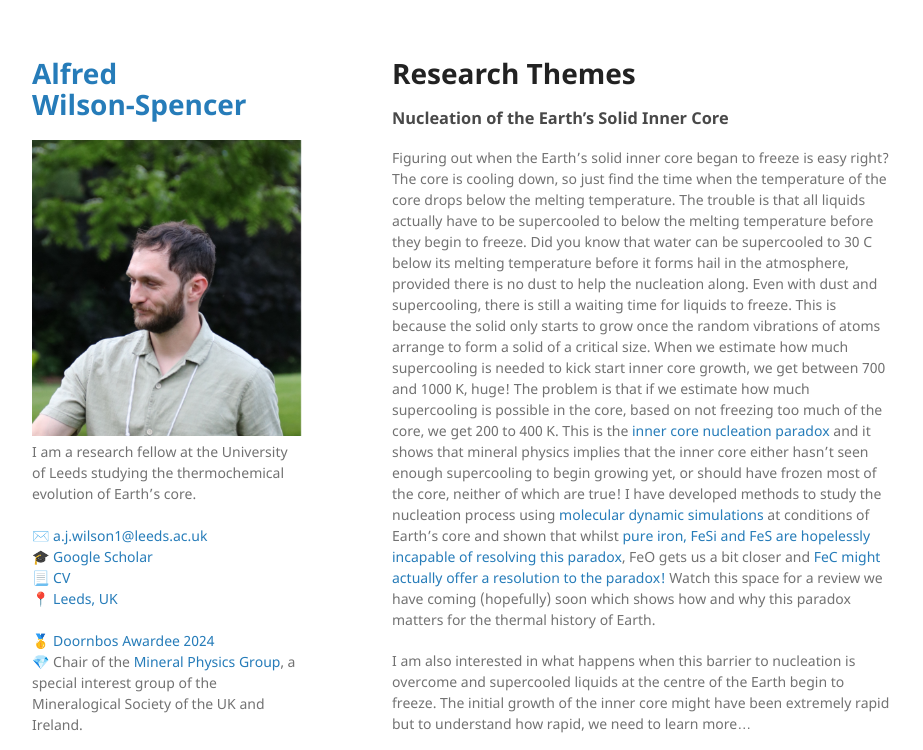
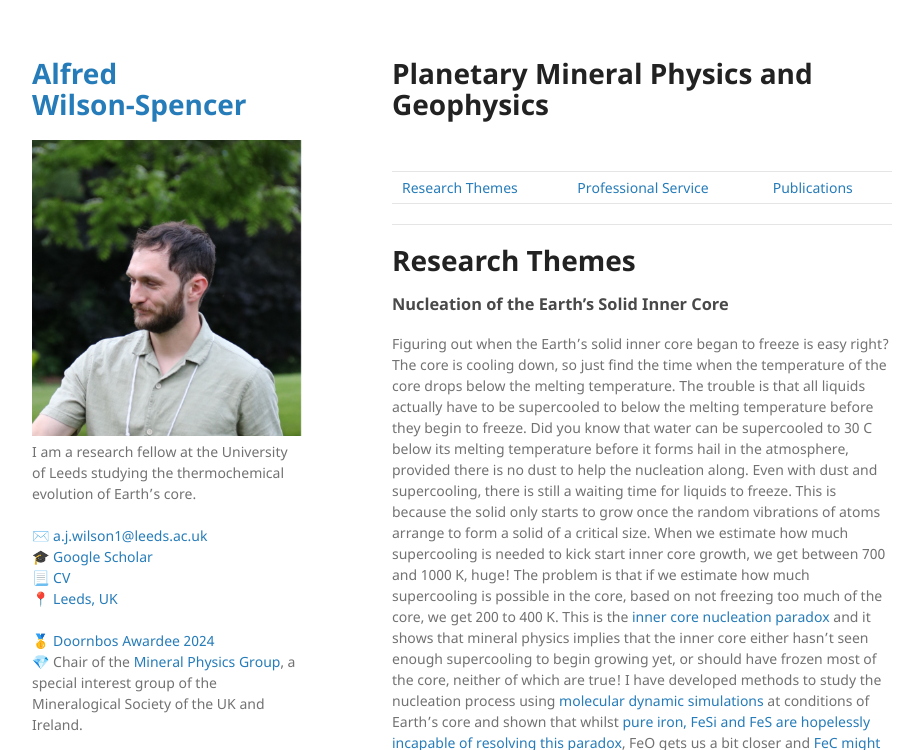
Before and after one commit to Fwilson93/Portfolio, a Jekyll site: the page built from research-themes.md, in a window 1280 px wide and 900 px high, cut to the strip 0-750 px from the top of the window. Shown: the whole strip, without its empty margins (178-1101 px from the left). Built offline with Jekyll 4.4.1, drawn with Linux system fonts in a browser that asks for light colours; our own code applies the rules of GitHub Pages for plain Markdown files.

Commit message:
Update research-themes.md

```diff
--- a/research-themes.md
+++ b/research-themes.md
@@ -1,6 +1,15 @@
 ---
 layout: default
 ---
+
+# Planetary Mineral Physics and Geophysics
+
+|    |    |    |
+|----|----|----|
+| [Research Themes](./research-themes.html) | [Professional Service](./professional-service.html) | [Publications](./publications.html) |
+
+* * *
+
 # Research Themes
 ### Nucleation of the Earth's Solid Inner Core
 Figuring out when the Earth's solid inner core began to freeze is easy right? The core is cooling down, so just find the time when the temperature of the core drops below the melting temperature. The trouble is that all liquids actually have to be supercooled to below the melting temperature before they begin to freeze. Did you know that water can be supercooled to 30 C below its melting temperature before it forms hail in the atmosphere, provided there is no dust to help the nucleation along. Even with dust and supercooling, there is still a waiting time for liquids to freeze. This is because the solid only starts to grow once the random vibrations of atoms arrange to form a solid of a critical size.
```
